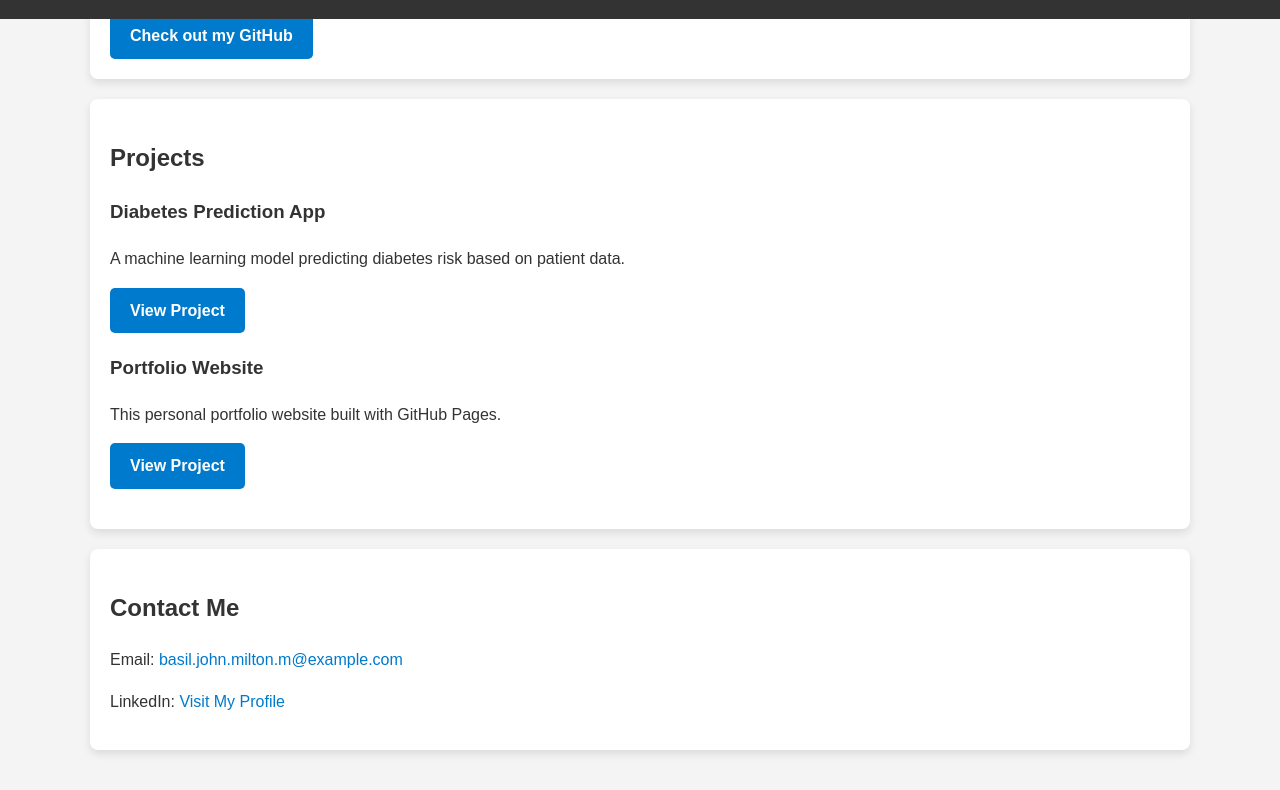
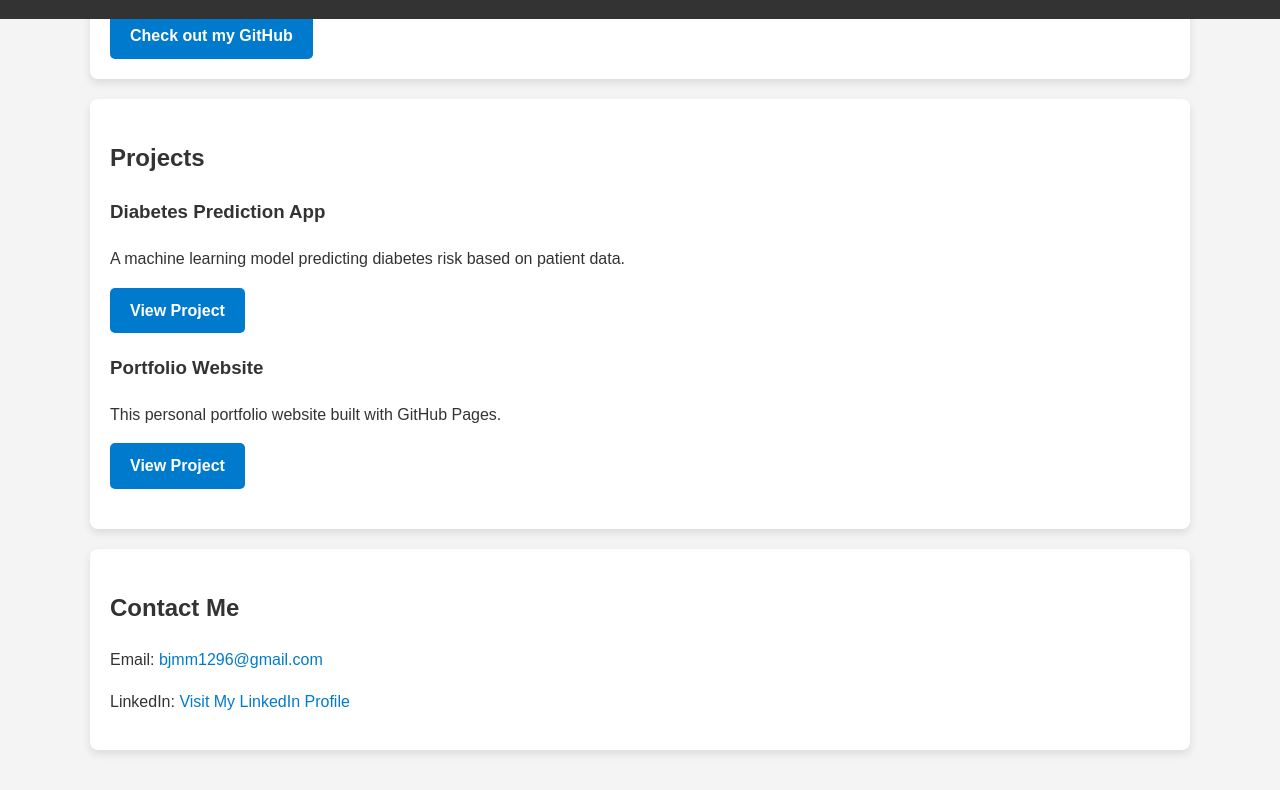
Before and after one commit to BasilJohnMiltonM/bjmm.github.io, a plain HTML site: page index.html in a window 1280 px wide. Shown: the part 781-1571 px from the top of the page. Drawn offline with Linux system fonts and the light colour scheme.

Commit message:
Update index.html
changes in contact me section

```diff
--- a/index.html
+++ b/index.html
@@ -43,8 +43,8 @@
         </section>
         <section id="contact">
             <h2>Contact Me</h2>
-            <p>Email: <a href="mailto:bjmm1296@gmail.com">basil.john.milton.m@example.com</a></p>
-            <p>LinkedIn: <a href="https://www.linkedin.com/in/bjmm1296/" target="_blank">Visit My Profile</a></p>
+            <p>Email: <a href="mailto:bjmm1296@gmail.com">bjmm1296@gmail.com</a></p>
+            <p>LinkedIn: <a href="https://www.linkedin.com/in/bjmm1296/" target="_blank">Visit My LinkedIn Profile</a></p>
         </section>
     </div>
     <footer>
```
